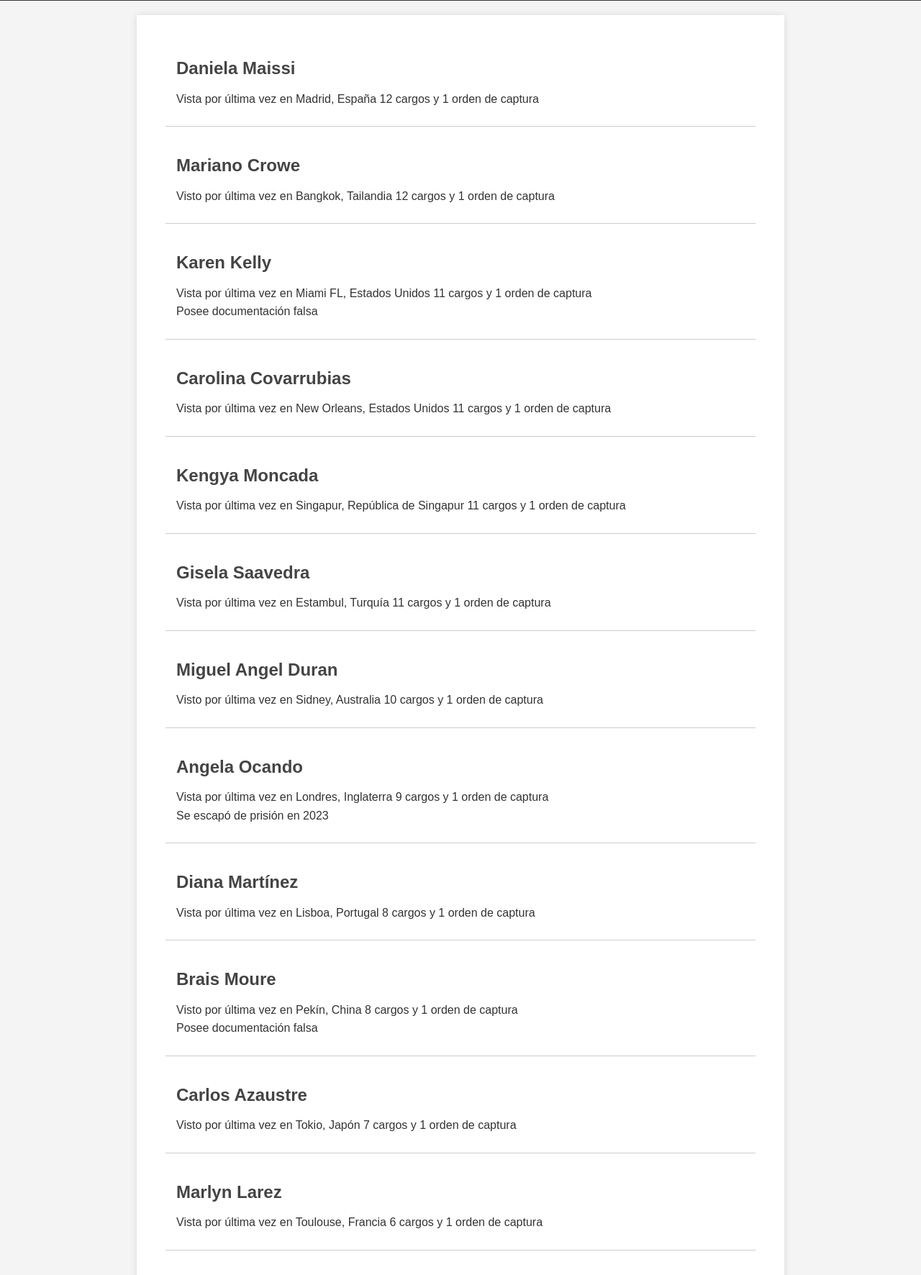
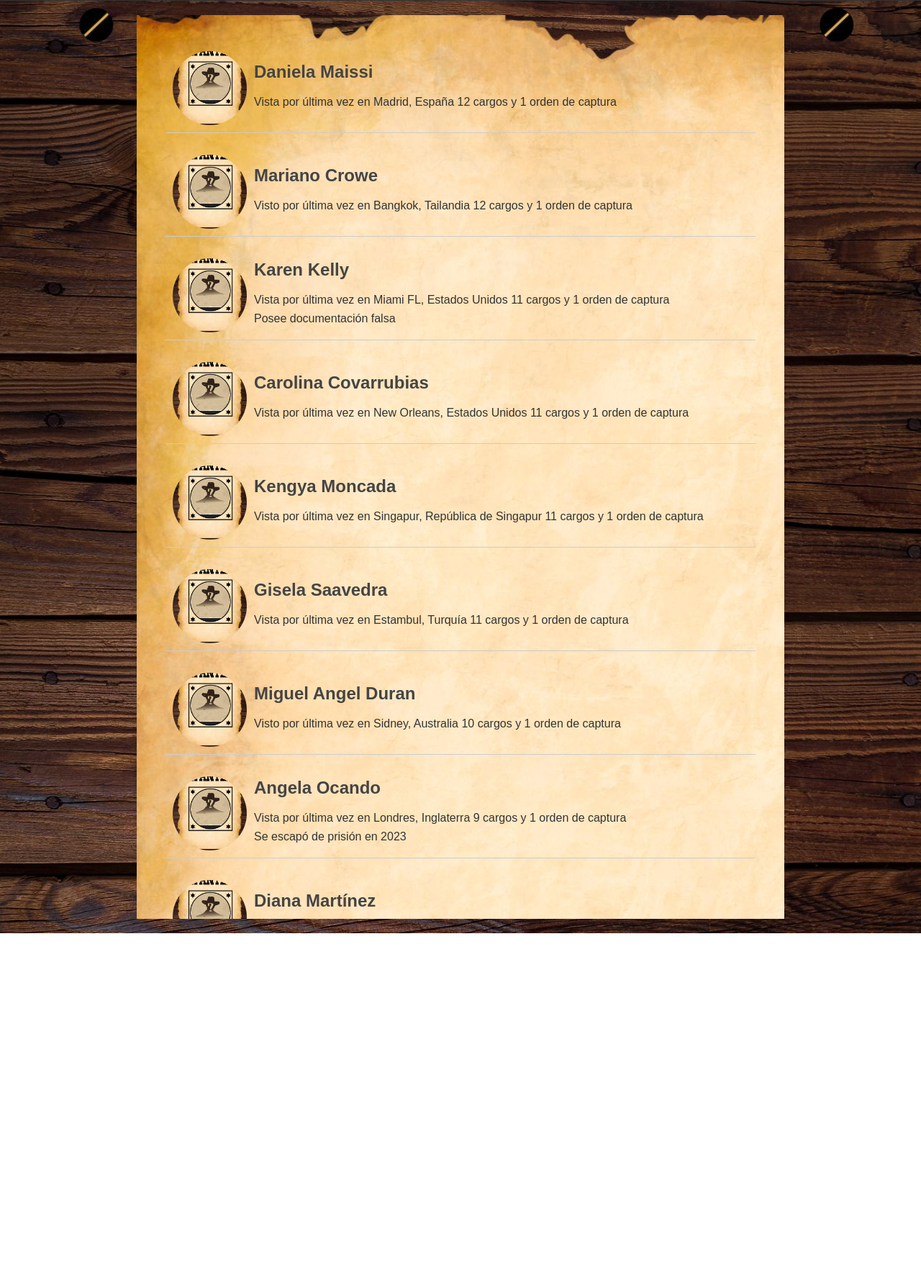
Before and after one commit to deabreuab/fbi-repo, a plain HTML site: page src/index.html in a window 1280 px wide. Shown: the part 70-1842 px from the top of the page at 72% size. After the commit the page ends 1367 px from the top, so only its background shows below. Drawn offline with Linux system fonts and the light colour scheme.

Commit message:
add styles design

```diff
--- a/src/index.html
+++ b/src/index.html
@@ -6,32 +6,52 @@
     <link rel="stylesheet" href="style.css" />
     <title>Informacion Crucial</title>
   </head>
-  <body>
+  <body class="container">
     <header>
-      <h1>Personas Buscadas</h1>
+      <h1>Wanted People</h1>
     </header>
-    <main>
+    <main class="container__items">
       <ul>
         <li>
-          <article>
+          <article class="container__article">
+            <img
+              src="./images/avatar.jpg"
+              alt="poster"
+              class="container__image"
+            />
+            <div class="container__data">
               <h2>Daniela Maissi</h2>
               <p>
                 Vista por última vez en Madrid, España 12 cargos y 1 orden de
                 captura
               </p>
+            </div>
           </article>
         </li>
         <li>
-          <article>
+          <article class="container__article">
+            <img
+              src="./images/avatar.jpg"
+              alt="poster"
+              class="container__image"
+            />
+            <div>
               <h2>Mariano Crowe</h2>
               <p>
-              Visto por última vez en Bangkok, Tailandia 12 cargos y 1 orden de
-              captura
+                Visto por última vez en Bangkok, Tailandia 12 cargos y 1 orden
+                de captura
               </p>
+            </div>
           </article>
         </li>
         <li>
-          <article>
+          <article class="container__article">
+            <img
+              src="./images/avatar.jpg"
+              alt="poster"
+              class="container__image"
+            />
+            <div>
               <h2>Karen Kelly</h2>
               <p>
                 Vista por última vez en Miami FL, Estados Unidos 11 cargos y 1
@@ -39,125 +59,219 @@
                 <br />
                 Posee documentación falsa
               </p>
+            </div>
           </article>
         </li>
         <li>
           <article>
+            <img
+              src="./images/avatar.jpg"
+              alt="poster"
+              class="container__image"
+            />
+            <div>
               <h2>Carolina Covarrubias</h2>
               <p>
-              Vista por última vez en New Orleans, Estados Unidos 11 cargos y 1
-              orden de captura
+                Vista por última vez en New Orleans, Estados Unidos 11 cargos y
+                1 orden de captura
               </p>
+            </div>
           </article>
         </li>
         <li>
           <article>
+            <img
+              src="./images/avatar.jpg"
+              alt="poster"
+              class="container__image"
+            />
+            <div>
               <h2>Kengya Moncada</h2>
               <p>
-              Vista por última vez en Singapur, República de Singapur 11 cargos
-              y 1 orden de captura
+                Vista por última vez en Singapur, República de Singapur 11
+                cargos y 1 orden de captura
               </p>
+            </div>
           </article>
         </li>
         <li>
           <article>
+            <img
+              src="./images/avatar.jpg"
+              alt="poster"
+              class="container__image"
+            />
+            <div>
               <h2>Gisela Saavedra</h2>
               <p>
                 Vista por última vez en Estambul, Turquía 11 cargos y 1 orden de
                 captura
               </p>
+            </div>
           </article>
         </li>
         <li>
           <article>
+            <img
+              src="./images/avatar.jpg"
+              alt="poster"
+              class="container__image"
+            />
+            <div>
               <h2>Miguel Angel Duran</h2>
               <p>
                 Visto por última vez en Sidney, Australia 10 cargos y 1 orden de
                 captura
               </p>
+            </div>
           </article>
         </li>
         <li>
           <article>
+            <img
+              src="./images/avatar.jpg"
+              alt="poster"
+              class="container__image"
+            />
+            <div>
               <h2>Angela Ocando</h2>
               <p>
-              Vista por última vez en Londres, Inglaterra 9 cargos y 1 orden de
-              captura
+                Vista por última vez en Londres, Inglaterra 9 cargos y 1 orden
+                de captura
                 <br />
                 Se escapó de prisión en 2023
               </p>
+            </div>
           </article>
         </li>
         <li>
           <article>
+            <img
+              src="./images/avatar.jpg"
+              alt="poster"
+              class="container__image"
+            />
+            <div>
               <h2>Diana Martínez</h2>
               <p>
                 Vista por última vez en Lisboa, Portugal 8 cargos y 1 orden de
                 captura
               </p>
+            </div>
           </article>
         </li>
         <li>
           <article>
+            <img
+              src="./images/avatar.jpg"
+              alt="poster"
+              class="container__image"
+            />
+            <div>
               <h2>Brais Moure</h2>
               <p>
-              Visto por última vez en Pekín, China 8 cargos y 1 orden de captura
+                Visto por última vez en Pekín, China 8 cargos y 1 orden de
+                captura
                 <br />
                 Posee documentación falsa
               </p>
+            </div>
           </article>
         </li>
         <li>
           <article>
+            <img
+              src="./images/avatar.jpg"
+              alt="poster"
+              class="container__image"
+            />
+            <div>
               <h2>Carlos Azaustre</h2>
               <p>
-              Visto por última vez en Tokio, Japón 7 cargos y 1 orden de captura
+                Visto por última vez en Tokio, Japón 7 cargos y 1 orden de
+                captura
               </p>
+            </div>
           </article>
         </li>
         <li>
           <article>
+            <img
+              src="./images/avatar.jpg"
+              alt="poster"
+              class="container__image"
+            />
+            <div>
               <h2>Marlyn Larez</h2>
               <p>
                 Vista por última vez en Toulouse, Francia 6 cargos y 1 orden de
                 captura
               </p>
+            </div>
           </article>
         </li>
         <li>
           <article>
+            <img
+              src="./images/avatar.jpg"
+              alt="poster"
+              class="container__image"
+            />
+            <div>
               <h2>Shakira Mebarak</h2>
               <p>
                 Vista por última vez en Oslo, Noruega 37 cargos y 1 orden de
                 captura <br />Se escapó de prisión en 2023
               </p>
+            </div>
           </article>
         </li>
         <li>
           <article>
+            <img
+              src="./images/avatar.jpg"
+              alt="poster"
+              class="container__image"
+            />
+            <div>
               <h2>Mary Earps</h2>
               <p>
-              Vista por última vez en Los Angeles CA, Estados Unidos 5 cargos y
-              1 orden de captura
+                Vista por última vez en Los Angeles CA, Estados Unidos 5 cargos
+                y 1 orden de captura
               </p>
+            </div>
           </article>
         </li>
         <li>
           <article>
+            <img
+              src="./images/avatar.jpg"
+              alt="poster"
+              class="container__image"
+            />
+            <div>
               <h2>Aitana Bonmartí</h2>
               <p>
-              Vista por última vez en Seúl, Corea del Sur 5 cargos y 1 orden de
-              captura
+                Vista por última vez en Seúl, Corea del Sur 5 cargos y 1 orden
+                de captura
               </p>
+            </div>
           </article>
         </li>
         <li>
           <article>
+            <img
+              src="./images/avatar.jpg"
+              alt="poster"
+              class="container__image"
+            />
+            <div>
               <h2>Emma Watson</h2>
               <p>
                 Vista por última vez en Bali, Indonesia 5 cargos y 1 orden de
                 captura
               </p>
+            </div>
           </article>
         </li>
       </ul>
--- a/src/style.css
+++ b/src/style.css
@@ -2,7 +2,7 @@
   box-sizing: border-box;
   margin: 0;
   padding: 0;
-    font-family: 'Arial', sans-serif;
+  font-family: "Arial", sans-serif;
 }
 
 body {
@@ -39,8 +39,9 @@
 }
 
 article {
-    padding: 15px;
   border-bottom: 1px solid #ccc;
+  align-items: center;
+  display: flex;
 }
 
 h2 {
@@ -51,6 +52,34 @@
   margin: 10px 0;
 }
 
+.container__image {
+  max-width: 15%;
+  border-radius: 50%;
+  aspect-ratio: 1;
+  object-fit: cover;
+  padding: 10px;
+}
+.container {
+  background: url("./images/image_body.jpg");
+  background-size: cover;
+  background-repeat: no-repeat;
+  margin: 0;
+}
+
+.container__items {
+  background: url("./images/image_article.jpg");
+  background-repeat: no-repeat;
+  width: 100vw;
+  height: 157vh;
+  overflow: scroll;
+  overflow-x: hidden;
+}
+
+.container__items ul {
+  overflow: hidden;
+  word-wrap: break-word;
+}
+
 @media (min-width: 600px) {
   main {
     padding: 40px;
```
Also changed, not shown: src/images/avatar.jpg (added), src/images/image_article.jpg (added), src/images/image_body.jpg (added). Lines whose indentation alone changed are shown as unchanged.
